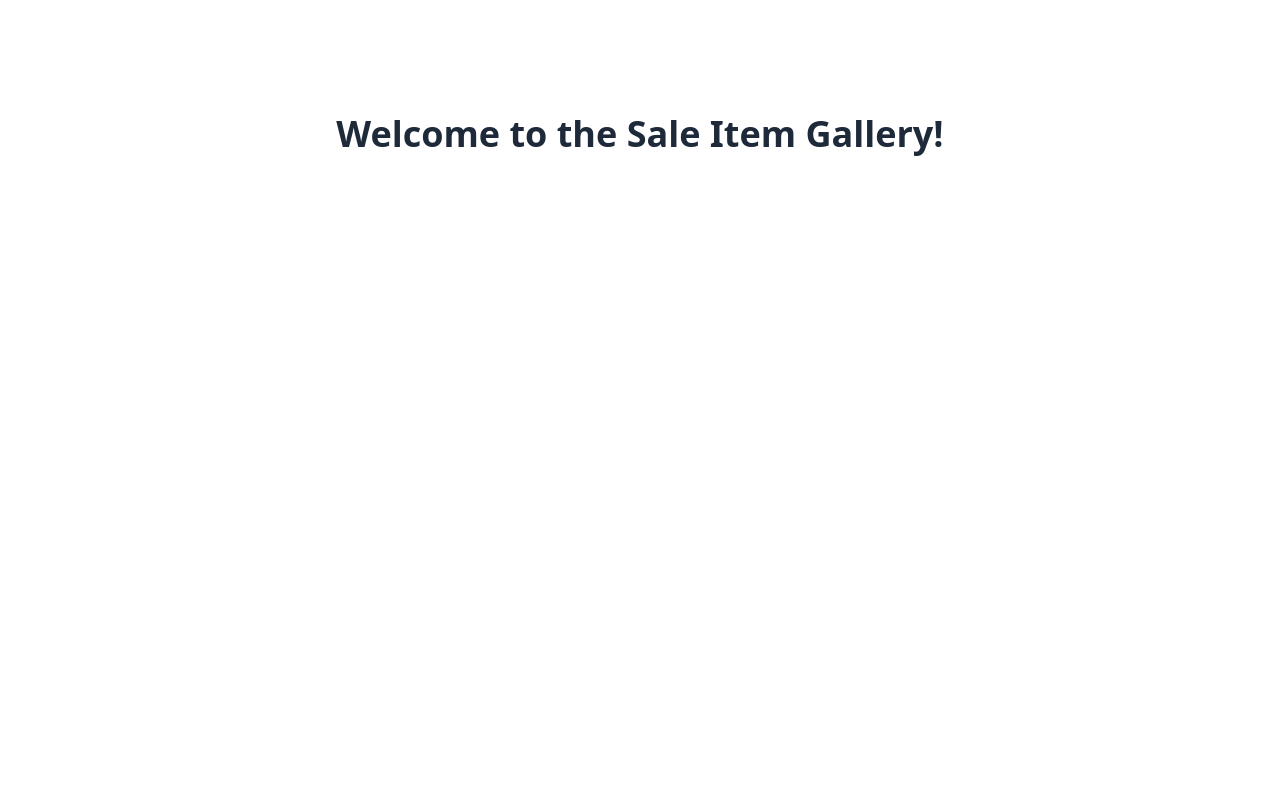
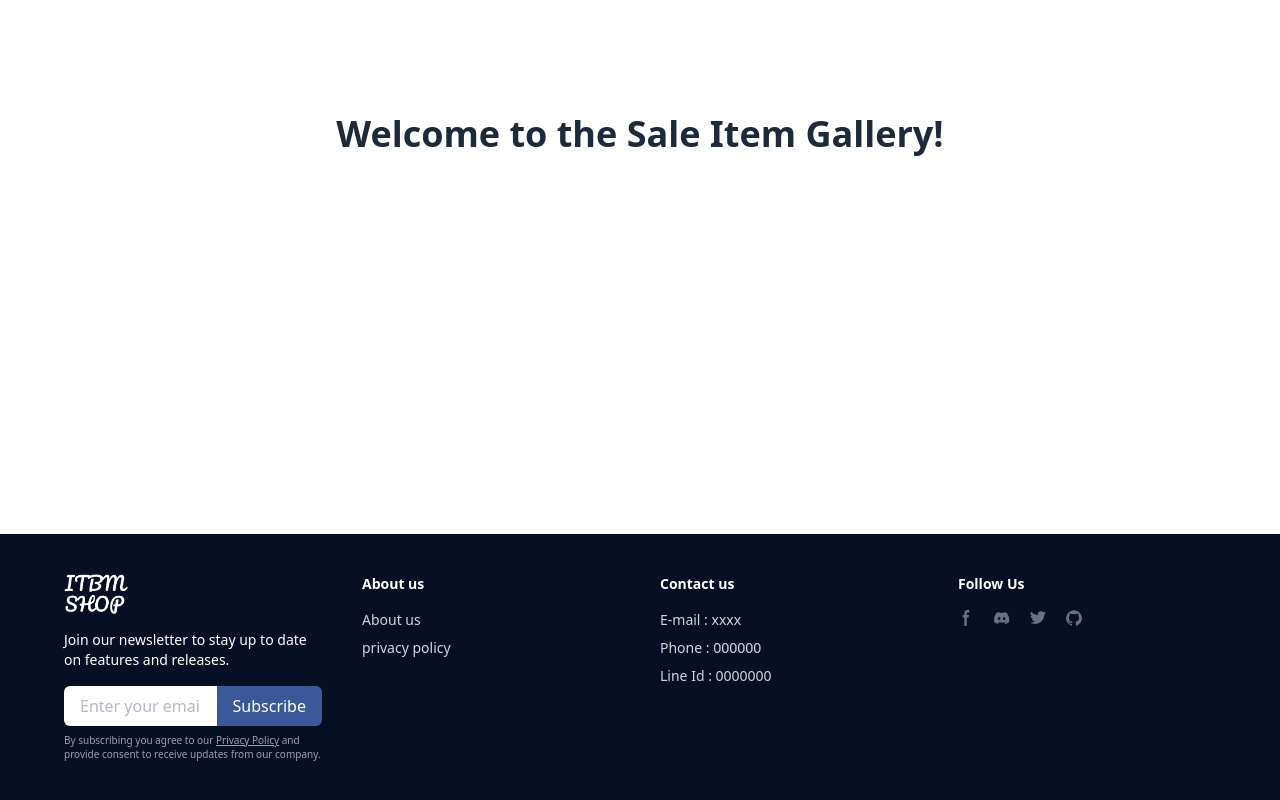
Before and after one commit to isola513i/INTEGRATED-PROJECT01, a Vue app in the folder packages/frontend/: page / in a window 1280 px wide. Shown: the part 266-1066 px from the top of the page. Before the commit the page ends 800 px from the top, so only its background shows below. Built offline with nearby package versions, Linux system fonts and the light colour scheme.

Commit message:
create component Footer

```diff
--- a/packages/frontend/src/App.vue
+++ b/packages/frontend/src/App.vue
@@ -1,10 +1,12 @@
 <script setup>
 import { RouterView } from 'vue-router'
+import Navbar from './components/Navbar.vue';
 
 
 </script>
 
 <template>
+  <Navbar/>
   <div class="min-h-screen bg-gray-100">
     <router-view />
   </div>
--- a/packages/frontend/src/components/Footer.vue
+++ b/packages/frontend/src/components/Footer.vue
@@ -1,9 +1,88 @@
 <script setup>
-
 </script>
 
 <template>
+  <footer class="bg-[#060f23] text-white px-6 md:px-16 py-10">
+    <div class="grid gap-10 sm:grid-cols-2 lg:grid-cols-4">
 
+      <!-- Newsletter Section -->
+      <div>
+        <div class="text-2xl font-semibold mb-4">
+          <img class="w-16 h-10" src="/image/ITBM_SHOP.png" alt="ITBM Shop Logo">
+        </div>
+        <p class="text-sm text-white mb-4">
+          Join our newsletter to stay up to date on features and releases.
+        </p>
+        <div class="flex w-full max-w-md mb-2">
+          <input type="email" placeholder="Enter your email" class="w-full px-4 py-2 text-gray-500 rounded-l-md bg-white focus:outline-none" />
+          <button class="bg-[#3b5998] hover:bg-[#2d4373] px-4 py-2 rounded-r-md text-white">Subscribe</button>
+        </div>
+        <p class="text-[10px] text-gray-400 leading-snug">
+          By subscribing you agree to our
+          <a href="#" class="underline">Privacy Policy</a> and provide consent to receive updates from our company.
+        </p>
+      </div>
+
+      <!-- About Us -->
+      <div>
+        <h3 class="text-sm font-semibold mb-4">About us</h3>
+        <ul class="text-sm text-gray-300 space-y-2">
+          <li>About us</li>
+          <li>privacy policy</li>
+        </ul>
+      </div>
+
+      <!-- Contact Us -->
+      <div>
+        <h3 class="text-sm font-semibold mb-4">Contact us</h3>
+        <ul class="text-sm text-gray-300 space-y-2">
+          <li>E-mail : xxxx</li>
+          <li>Phone : 000000</li>
+          <li>Line Id : 0000000</li>
+        </ul>
+      </div>
+
+      <!-- Social Media -->
+      <div>
+        <h3 class="text-sm font-semibold mb-4">Follow Us</h3>
+        <div class="flex space-x-5">
+          <!-- Facebook -->
+          <a href="#" class="text-gray-500 hover:text-white">
+            <svg class="w-4 h-4" fill="currentColor" viewBox="0 0 8 19" xmlns="http://www.w3.org/2000/svg">
+              <path fill-rule="evenodd" clip-rule="evenodd" d="M6.135 3H8V0H6.135a4.147 4.147 0 0 0-4.142 4.142V6H0v3h2v9.938h3V9h2.021l.592-3H5V3.591A.6.6 0 0 1 5.592 3h.543Z"/>
+            </svg>
+            <span class="sr-only">Facebook page</span>
+          </a>
+
+          <!-- Discord -->
+          <a href="#" class="text-gray-500 hover:text-white">
+            <svg class="w-4 h-4" fill="currentColor" viewBox="0 0 21 16" xmlns="http://www.w3.org/2000/svg">
+              <path d="M16.942 1.556a16.3 16.3 0 0 0-4.126-1.3 12.04 12.04 0 0 0-.529 1.1 15.175 15.175 0 0 0-4.573 0 11.585 11.585 0 0 0-.535-1.1 16.274 16.274 0 0 0-4.129 1.3A17.392 17.392 0 0 0 .182 13.218a15.785 15.785 0 0 0 4.963 2.521c.41-.564.773-1.16 1.084-1.785a10.63 10.63 0 0 1-1.706-.83c.143-.106.283-.217.418-.33a11.664 11.664 0 0 0 10.118 0c.137.113.277.224.418.33-.544.328-1.116.606-1.71.832a12.52 12.52 0 0 0 1.084 1.785 16.46 16.46 0 0 0 5.064-2.595 17.286 17.286 0 0 0-2.973-11.59ZM6.678 10.813a1.941 1.941 0 0 1-1.8-2.045 1.93 1.93 0 0 1 1.8-2.047 1.919 1.919 0 0 1 1.8 2.047 1.93 1.93 0 0 1-1.8 2.045Zm6.644 0a1.94 1.94 0 0 1-1.8-2.045 1.93 1.93 0 0 1 1.8-2.047 1.918 1.918 0 0 1 1.8 2.047 1.93 1.93 0 0 1-1.8 2.045Z"/>
+            </svg>
+            <span class="sr-only">Discord community</span>
+          </a>
+
+          <!-- Twitter -->
+          <a href="#" class="text-gray-500 hover:text-white">
+            <svg class="w-4 h-4" fill="currentColor" viewBox="0 0 20 17" xmlns="http://www.w3.org/2000/svg">
+              <path fill-rule="evenodd" clip-rule="evenodd" d="M20 1.892a8.178 8.178 0 0 1-2.355.635 4.074 4.074 0 0 0 1.8-2.235 8.344 8.344 0 0 1-2.605.98A4.13 4.13 0 0 0 13.85 0a4.068 4.068 0 0 0-4.1 4.038 4 4 0 0 0 .105.919A11.705 11.705 0 0 1 1.4.734a4.006 4.006 0 0 0 1.268 5.392 4.165 4.165 0 0 1-1.859-.5v.05A4.057 4.057 0 0 0 4.1 9.635a4.19 4.19 0 0 1-1.856.07 4.108 4.108 0 0 0 3.831 2.807A8.36 8.36 0 0 1 0 14.184 11.732 11.732 0 0 0 6.291 16 11.502 11.502 0 0 0 17.964 4.5c0-.177 0-.35-.012-.523A8.143 8.143 0 0 0 20 1.892Z"/>
+            </svg>
+            <span class="sr-only">Twitter page</span>
+          </a>
+
+          <!-- GitHub -->
+          <a href="#" class="text-gray-500 hover:text-white">
+            <svg class="w-4 h-4" fill="currentColor" viewBox="0 0 20 20" xmlns="http://www.w3.org/2000/svg">
+              <path fill-rule="evenodd" clip-rule="evenodd" d="M10 .333A9.911 9.911 0 0 0 6.866 19.65c.5.092.678-.215.678-.477 0-.237-.01-1.017-.014-1.845-2.757.6-3.338-1.169-3.338-1.169a2.627 2.627 0 0 0-1.1-1.451c-.9-.615.07-.6.07-.6a2.084 2.084 0 0 1 1.518 1.021 2.11 2.11 0 0 0 2.884.823c.044-.503.268-.973.63-1.325-2.2-.25-4.516-1.1-4.516-4.9A3.832 3.832 0 0 1 4.7 7.068a3.56 3.56 0 0 1 .095-2.623s.832-.266 2.726 1.016a9.409 9.409 0 0 1 4.962 0c1.89-1.282 2.717-1.016 2.717-1.016.366.83.402 1.768.1 2.623a3.827 3.827 0 0 1 1.02 2.659c0 3.807-2.319 4.644-4.525 4.889a2.366 2.366 0 0 1 .673 1.834c0 1.326-.012 2.394-.012 2.72 0 .263.18.572.681.475A9.911 9.911 0 0 0 10 .333Z"/>
+            </svg>
+            <span class="sr-only">GitHub account</span>
+          </a>
+        </div>
+      </div>
+
+    </div>
+  </footer>
 </template>
 
-<style scoped></style>
+<style scoped>
+</style>
--- a/packages/frontend/src/components/Navbar.vue
+++ b/packages/frontend/src/components/Navbar.vue
@@ -1,5 +1,6 @@
 <script setup>
 import { ref } from 'vue'
+
 
 const isOpen = ref(false)
 </script>
@@ -9,7 +10,7 @@ const isOpen = ref(false)
     <div class="max-w-7xl mx-auto flex items-center justify-between">
       <!-- เมนูซ้าย -->
       <div class="flex items-center space-x-6">
-        <span class="font-bold text-lg">Logo</span>
+          <img class="w-16 h-10" src="/image/ITBM_SHOP.png" alt="logo">
 
         <!-- เมนูหลัก (ซ่อนบนมือถือ) -->
         <div class="hidden md:flex space-x-6">
--- a/packages/frontend/src/view/Home.vue
+++ /dev/null
@@ -1,13 +0,0 @@
-<script setup>
-import Navbar from '@/components/Navbar.vue';
-
-</script>
-
-<template>
-  <Navbar/>
-  <div class="min-h-screen bg-white">
-    Home
-    </div>
-</template>
-
-<style scoped></style>
--- a/packages/frontend/src/view/Shop.vue
+++ /dev/null
@@ -1,13 +0,0 @@
-<script setup>
-import Navbar from '@/components/Navbar.vue';
-
-</script>
-
-<template>
-  <Navbar/>
-
-
-</template>
-
-
-<style scoped></style>
--- a/packages/frontend/src/views/LandingPageView.vue
+++ b/packages/frontend/src/views/LandingPageView.vue
@@ -4,8 +4,12 @@
       Welcome to the Sale Item Gallery!
     </h1>
   </div>
+  <Footer/>
 </template>
 
-<script setup></script>
+<script setup>
+import Footer from '@/components/Footer.vue';
+
+</script>
 
 <style scoped></style>
--- a/packages/frontend/src/views/ProductGalleryView.vue
+++ b/packages/frontend/src/views/ProductGalleryView.vue
@@ -23,6 +23,7 @@ const sortedItems = computed(() => {
     </div>
     <div v-else class="grid grid-cols-5 gap-4">
       <SaleItemCard v-for="item in sortedItems" :key="item.id" :item="item" />
+
     </div>
   </div>
 </template>
```
Also changed, not shown: packages/frontend/public/image/ITBM_SHOP.png (added), packages/frontend/public/image/cart.png (deleted).
